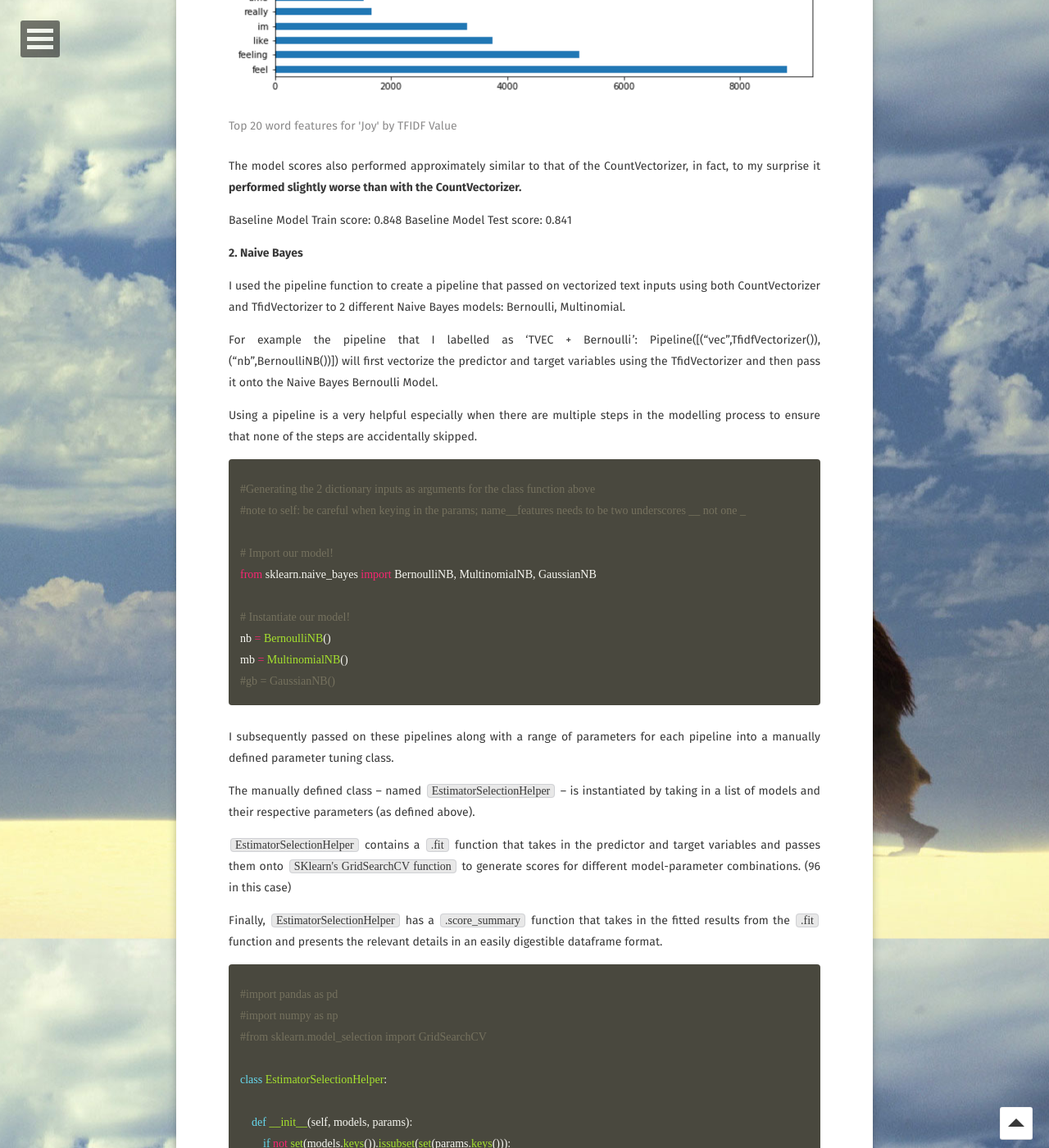
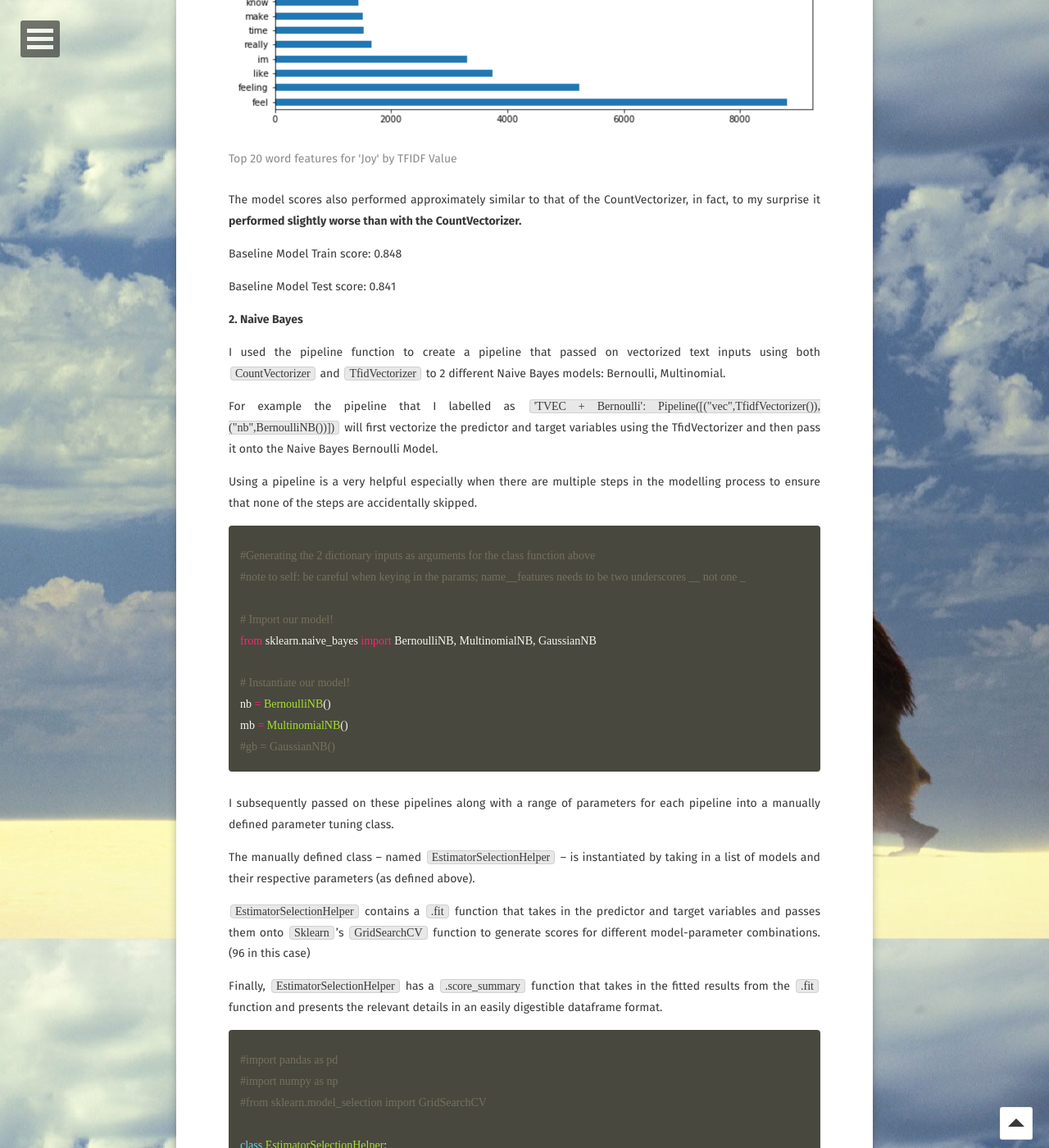
Before and after one commit to linusseah/linusseah.github.io, a Jekyll site: the page built from _posts/2018-02-21-capstone.md, in a window 1280 px wide and 1400 px high, scrolled down 11003 px. Shown: the whole window at 82% size. Built offline with Jekyll 4.4.1, drawn with Linux system fonts in a browser that asks for light colours; some web fonts are replaced; comment, search, counter and statistics services are not loaded; some of the changed text lies outside the part shown.

```diff
--- a/_posts/2018-02-21-capstone.md
+++ b/_posts/2018-02-21-capstone.md
@@ -278,7 +278,7 @@ For context, without restricting the number of word features (as one of the para
 
 **To deal with the sparse-matrix problem** I ended up limiting the number of word features to 2,000 to keep the matrix more manageable (669,298,000 cells - still no small number, but far more manageable). I further restricted the unique word feature set by limiting it to the selection of words that appeared in the dataset at least 10 times - in order to prevent meaningless words from being captured. (e.g. colloquialisms like 'aaaaaaah!!!!' or 'ssssshhhiiitttt')
 
-## Finding the most frequently used words
+**Finding the most frequently used words**
 
 After vectorizing the word features, I combined both training and test sets to find out which words had the highest number of counts for each of the 8 emotions.
 
@@ -298,7 +298,7 @@ The key observation here was that there was quite a few overlapping frequently u
 
 This was confirmed when I combined the top 20 words across all 8 emotion classes to find that that only 59 out of 160 or 36.8% of the most frequently used words were unique.
 
-## Finding words with the highest coefficients
+**Finding words with the highest coefficients**
 
 Next I extracted the words that my baseline logistic regression model has assigned the highest coefficients to for each emotion. In comparison to the top word features by count, the selected word features were much more distinctive and unique.
 
@@ -322,9 +322,11 @@ baseline_model = lr.fit(X_train_cvec, y_train)
 {% endhighlight %}
 
 **Baseline model metrics:**
+
 cross validation scores = [0.84857314, 0.84725833, 0.84721351, 0.8480502,  0.84719628]
 
 Baseline Model Train score: 0.865
+
 Baseline Model Test score: 0.849
 
 Overall the resuts are positive.
@@ -346,13 +348,14 @@ Based on my previous results using the CountVectorizer, I would have expected th
 The model scores also performed approximately similar to that of the CountVectorizer, in fact, to my surprise it **performed slightly worse than with the CountVectorizer.**
 
 Baseline Model Train score: 0.848
+
 Baseline Model Test score: 0.841
 
 **2. Naive Bayes**
 
-I used the pipeline function to create a pipeline that passed on vectorized text inputs using both CountVectorizer and TfidVectorizer to 2 different Naive Bayes models: Bernoulli, Multinomial.
+I used the pipeline function to create a pipeline that passed on vectorized text inputs using both `CountVectorizer` and `TfidVectorizer` to 2 different Naive Bayes models: Bernoulli, Multinomial.
 
-For example the pipeline that I labelled as 'TVEC + Bernoulli': Pipeline([("vec",TfidfVectorizer()),("nb",BernoulliNB())]) will first vectorize the predictor and target variables using the TfidVectorizer and then pass it onto the Naive Bayes Bernoulli Model.
+For example the pipeline that I labelled as `'TVEC + Bernoulli': Pipeline([("vec",TfidfVectorizer()),("nb",BernoulliNB())])` will first vectorize the predictor and target variables using the TfidVectorizer and then pass it onto the Naive Bayes Bernoulli Model.
 
 Using a pipeline is a very helpful especially when there are multiple steps in the modelling process to ensure that none of the steps are accidentally skipped.
 
@@ -404,7 +407,7 @@ I subsequently passed on these pipelines along with a range of parameters for ea
 
 The manually defined class -- named `EstimatorSelectionHelper` -- is instantiated by taking in a list of models and their respective parameters (as defined above).
 
-`EstimatorSelectionHelper` contains a `.fit` function that takes in the predictor and target variables and passes them onto `SKlearn's GridSearchCV function` to generate scores for different model-parameter combinations. (96 in this case)
+`EstimatorSelectionHelper` contains a `.fit` function that takes in the predictor and target variables and passes them onto `Sklearn`'s `GridSearchCV` function to generate scores for different model-parameter combinations. (96 in this case)
 
 Finally, `EstimatorSelectionHelper` has a `.score_summary` function that takes in the fitted results from the `.fit` function and presents the relevant details in an easily digestible dataframe format.
 
@@ -571,7 +574,7 @@ Summary of models tested:
 
 The results were similar for Log Reg (CVEC) and Naive Bayes (best model was TVEC + Bernoulli) at 0.85 accuracy score. Random Forest and Extra Classified Forest models were quite heavily overfitted, and had a lower accuracy score and was also more computationally expensive. Support Vector machine was simply not considered because it would be too computationally expensive as well. Artificial Neural Network model similarly achieved a similar accuracy to the baseline model - so no point employing this when we can use a simpler method.
 
-Overall I decided that the baseline model of a CountVectorizer and Logistic Regression Model was still the best performing model relative to the alternatives that we tried. I came to this conclusion based on the fact that it's accuracy score was equal to if not better than most of the alternative models and it appears to be the most computationally efficient model. Thus  I chose to priorize computational efficiency over the slight score improvement (as with Naive Bayes) keeping in mind that my end goal is to deploy this model in a web-application on Heroku (which has limited memory space in the free tier).
+Overall I decided that the **baseline model of a CountVectorizer and Logistic Regression Model was still the best performing model** relative to the alternatives that we tried. I came to this conclusion based on the fact that it's accuracy score was equal to if not better than most of the alternative models and it appears to be the most computationally efficient model. Thus  I chose to priorize computational efficiency over the slight score improvement (as with Naive Bayes) keeping in mind that my end goal is to deploy this model in a web-application on Heroku (which has limited memory space in the free tier).
 
 
 # 6.Using Lexcial Rule Based Libraries For Sentiment Analysis and Text Mining
@@ -606,19 +609,19 @@ An example of Vader's lexical library:
 
 **How does VADER add context?**
 
-1. Valence as related to, but different from emotion:
+1. Valence as related to, but different from emotion
 
-Valence, as used in psychology, especially in discussing emotions, means the intrinsic attractiveness/"good"-ness (positive valence) or averseness/"bad"-ness (negative valence) of an event, object, or situation. The term also characterizes and categorizes specific emotions. For example, emotions popularly referred to as "negative", such as anger and fear, have negative valence. Joy has positive valence.
+>Valence, as used in psychology, especially in discussing emotions, means the intrinsic attractiveness/"good"-ness (positive valence) or averseness/"bad"-ness (negative valence) of an event, object, or situation. The term also characterizes and categorizes specific emotions. For example, emotions popularly referred to as "negative", such as anger and fear, have negative valence. Joy has positive valence.
 
-However, certain words could carry -ive/+ive valences that are not necessarily clearly assoiated with a particular emotion or another. By provding both valence and emotion, I am providing an additional layer of context to a sentence. For example "i think that you are a racist person" could carry a -ive valence because of 'racist' but does not tell me anything about the emotion of the person (could be saying it matter of factly... in love or angrily)
+>However, certain words could carry -ive/+ive valences that are not necessarily clearly assoiated with a particular emotion or another. By provding both valence and emotion, I am providing an additional layer of context to a sentence. For example "i think that you are a racist person" could carry a -ive valence because of 'racist' but does not tell me anything about the emotion of the person (could be saying it matter of factly... in love or angrily)
 
 2. Valence score as indicator of emotional intensity
 
-Two sentences could have the same emotional classification e.g. angry, but one with a more negative valence could be interpreted as being more 'intensely angry' than the other.
+>Two sentences could have the same emotional classification e.g. angry, but one with a more negative valence could be interpreted as being more 'intensely angry' than the other.
 
 3. Valence score as 'check' for Machine Learning Model
 
-As discussed above, valences should correspond with particular emotions. Negative emotions like 'sadness' or 'anger' should have a negative valence score. If this is not the case, then either VADER or the model has misclassified the emotion - it hence 'checks' for the validity of the ML's classification.
+>As discussed above, valences should correspond with particular emotions. Negative emotions like 'sadness' or 'anger' should have a negative valence score. If this is not the case, then either VADER or the model has misclassified the emotion - it hence 'checks' for the validity of the ML's classification.
 
 I highly recommend reading about the following paper "VADER: A Parsimonious Rule-based Model for Sentiment Analysis of Social Media Text" to get a more complete understanding of how the tool works.
 
```
Also changed, not shown: other parts of _posts/2018-02-21-capstone.md (+1 -1 lines).
